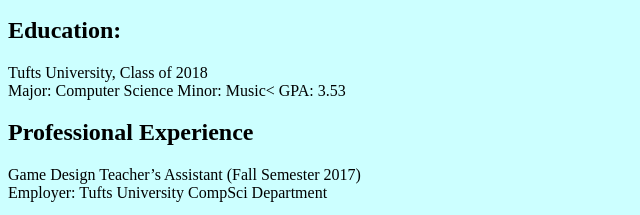
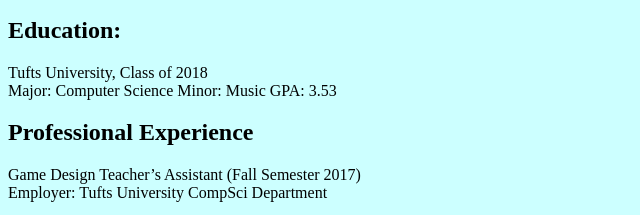
Before and after one commit to Taylor-Ampatiellos/Taylor-Ampatiellos.github.io, a plain HTML site: page resume.html in a window 1280 px wide. Shown: the part 190-405 px from the top of the page, 0-640 px from the left. Drawn offline with Linux system fonts and the light colour scheme.

Commit message:
Removed bad character (misplaced <)

```diff
--- a/resume.html
+++ b/resume.html
@@ -15,7 +15,7 @@
 			<h2>Education:</h2>
 				<p>Tufts University, Class of 2018<br>
 				   Major: Computer Science
-				   Minor: Music<
+				   Minor: Music
 				   GPA: 3.53</p>
 
 			<h2>Professional Experience</h2>
```
